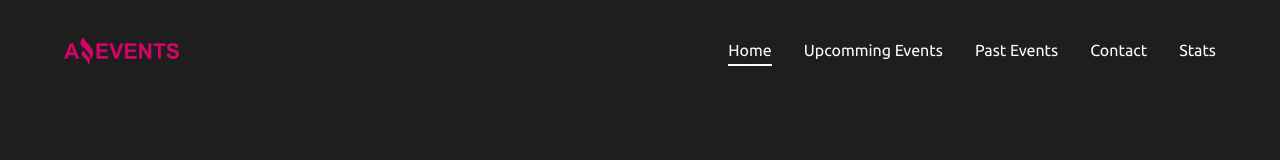
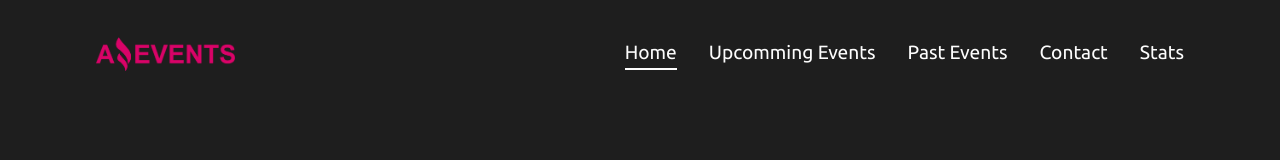
Before and after one commit to Mateo872/amazingEvents, a plain HTML site: page index.html in a window 1280 px wide. Drawn offline with nearby package versions, Linux system fonts and the light colour scheme.

Commit message:
Navbar hecho en todas las medidas

```diff
--- a/css/styles.scss
+++ b/css/styles.scss
@@ -72,7 +72,6 @@ header {
 
 @media (min-width: 766px) {
   header {
-    width: 100%;
     nav {
       width: 95%;
       margin: 0 auto;
@@ -99,7 +98,6 @@ header {
             color: #fdfdfd;
             &:hover {
               border-bottom: 2px solid #fdfdfd;
-              transform-origin: 0.3s;
             }
           }
           .active {
@@ -114,3 +112,20 @@ header {
     }
   }
 }
+@media (min-width: 990px) {
+  header {
+    nav {
+      width: 90%;
+      .image-logo {
+        width: 10rem;
+      }
+      .menu-container {
+        li {
+          a {
+            font-size: 1.2rem;
+          }
+        }
+      }
+    }
+  }
+}
--- a/index.html
+++ b/index.html
@@ -15,7 +15,9 @@
     <header>
       <nav>
         <div class="image-logo">
-          <img src="./img/Logo Amazing Events.png" alt="Logo Amazing Events" />
+          <a href="#"
+            ><img src="./img/Logo Amazing Events.png" alt="Logo Amazing Events"
+          /></a>
         </div>
         <ul class="menu-container">
           <li><a href="#" class="active">Home</a></li>
```
Also changed, not shown: css/styles.css, 1 other file.
